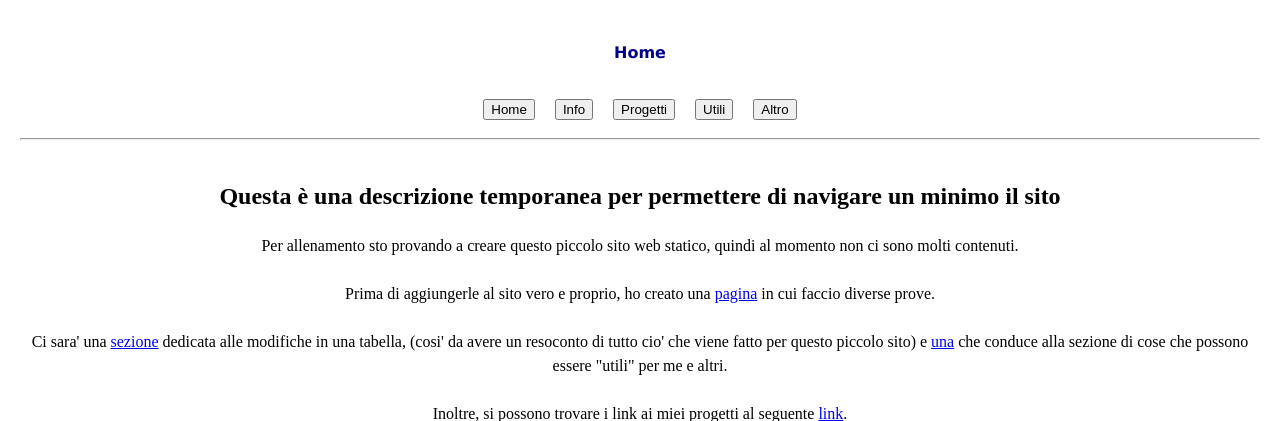
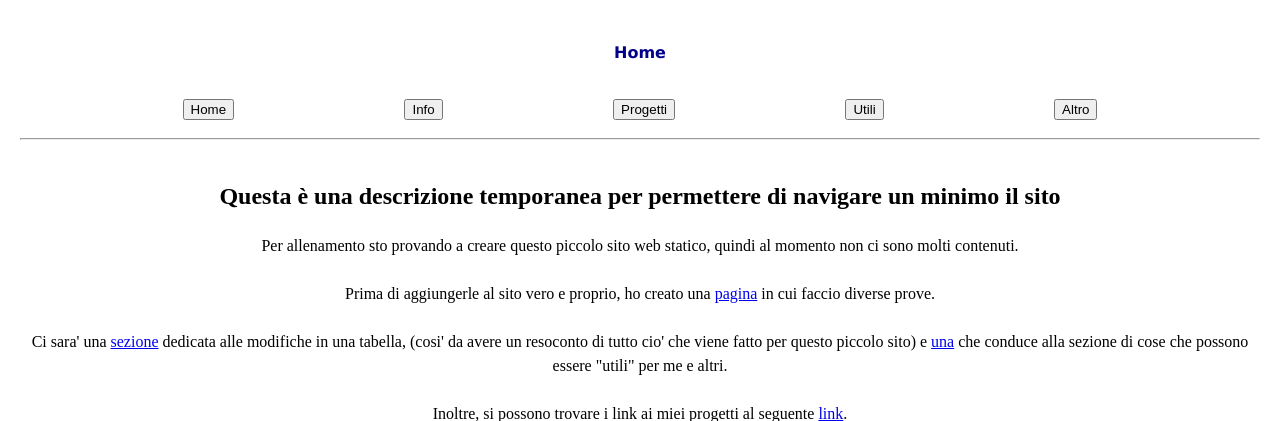
Before and after one commit to GianlucaSpendolini/GianlucaSpendolini.github.io, a PHP site: page / in a window 1280 px wide. Shown: the top 421 px of the page. Run offline with PHP 8.4, Linux system fonts and the light colour scheme.

Commit message:
inserimento nav in un contenitore div + id del div 'nav-bar' + align center del div -g

```diff
--- a/Static/css/style.css
+++ b/Static/css/style.css
@@ -63,7 +63,7 @@ body {
 }
 
 /* Display flex */
-footer, footer ul, header ul, nav ul, header nav {
+footer, footer ul, header ul, nav ul, #nav-bar nav {
     display: flex;
 }
 
@@ -90,7 +90,7 @@ footer, header, main {
     padding: 10px;
 }
 
-footer ul, header ul, nav ul, header nav {
+footer ul, header ul, nav ul, #nav-bar nav {
     align-items: center;
     flex-direction: row;
     justify-content: center;
@@ -102,14 +102,15 @@ footer ul li {
 }
 
 header {
-    display: grid;
+    display: flex;
+    flex-direction: column;
     justify-content: center;
 }
 
-header nav {
+#nav-bar nav {
     justify-content: space-between;
-    /*max-width: 75%;
-    padding-left: 100px;
+    max-width: 75%;
+    /*padding-left: 100px;
     padding-right: 100px;*/
 }
 
@@ -148,9 +149,9 @@ main#descrizione hr {
     margin: 0 2.5% 0 2.5%;
 }
 
-nav button {
+/*nav button {
     margin: 0px 10px 0px 10px;
-}
+}*/
 
 header ul, header nav ul {
     padding: 0;
--- a/about.html
+++ b/about.html
@@ -17,7 +17,7 @@
 
         <br />
 
-        <nav></nav>
+        <div align="center" id="nav-bar"><nav></nav></div>
 
     </header>
 
--- a/changes/changes_table.html
+++ b/changes/changes_table.html
@@ -17,7 +17,7 @@
 
         <br />
 
-        <nav></nav>
+        <div align="center" id="nav-bar"><nav></nav></div>
 
     </header>
 
--- a/changes/index.html
+++ b/changes/index.html
@@ -19,7 +19,7 @@
 
         <br />
 
-        <nav></nav>
+        <div align="center" id="nav-bar"><nav></nav></div>
 
     </header>
 
--- a/index.html
+++ b/index.html
@@ -20,7 +20,7 @@
 
         <br />
 
-        <nav></nav>
+        <div align="center" id="nav-bar"><nav></nav></div>
 
     </header>
 
--- a/projects/games/index.html
+++ b/projects/games/index.html
@@ -19,7 +19,7 @@
 
         <br />
 
-        <nav></nav>
+        <div align="center" id="nav-bar"><nav></nav></div>
 
     </header>
 
--- a/projects/games/scratch.html
+++ b/projects/games/scratch.html
@@ -17,7 +17,7 @@
 
         <br />
 
-        <nav></nav>
+        <div align="center" id="nav-bar"><nav></nav></div>
 
     </header>
 
--- a/projects/index.html
+++ b/projects/index.html
@@ -19,7 +19,7 @@
 
 		<br />
 
-		<nav></nav>
+		<div align="center" id="nav-bar"><nav></nav></div>
 
 	</header>
 
--- a/projects/web/index.html
+++ b/projects/web/index.html
@@ -19,7 +19,7 @@
 
         <br />
 
-        <nav></nav>
+        <div align="center" id="nav-bar"><nav></nav></div>
 
     </header>
 
--- a/utilities/index.html
+++ b/utilities/index.html
@@ -19,7 +19,7 @@
 
         <br />
 
-        <nav></nav>
+        <div align="center" id="nav-bar"><nav></nav></div>
 
     </header>
 
```
Also changed, not shown: prova.html (+5 -3 lines).
